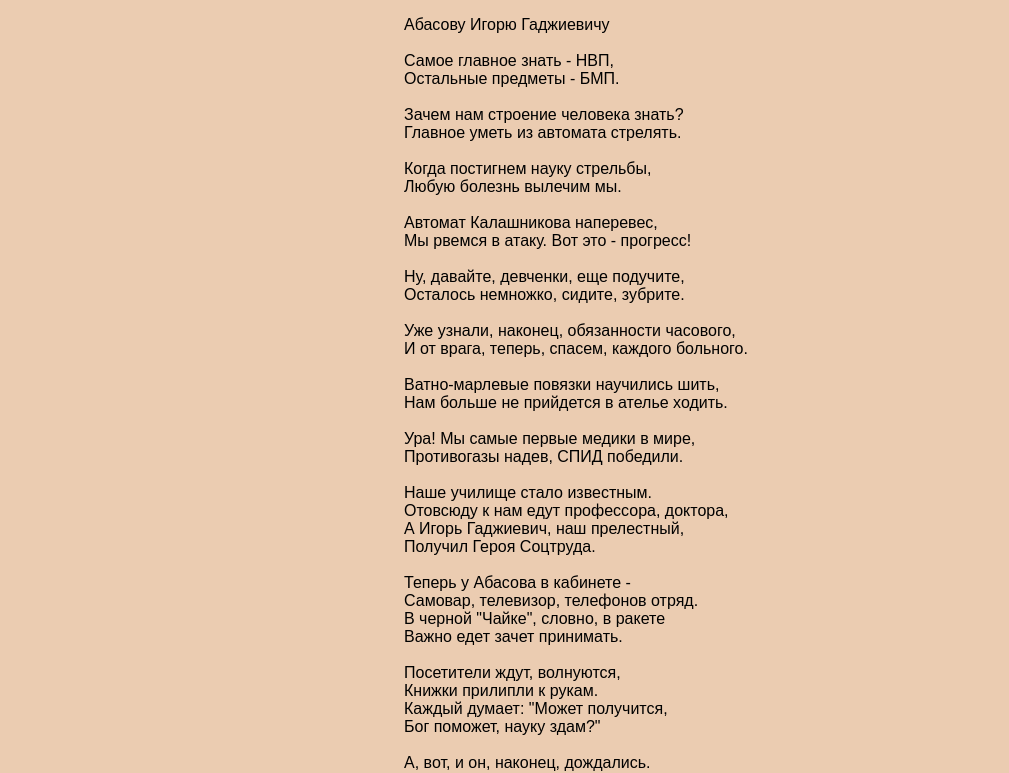
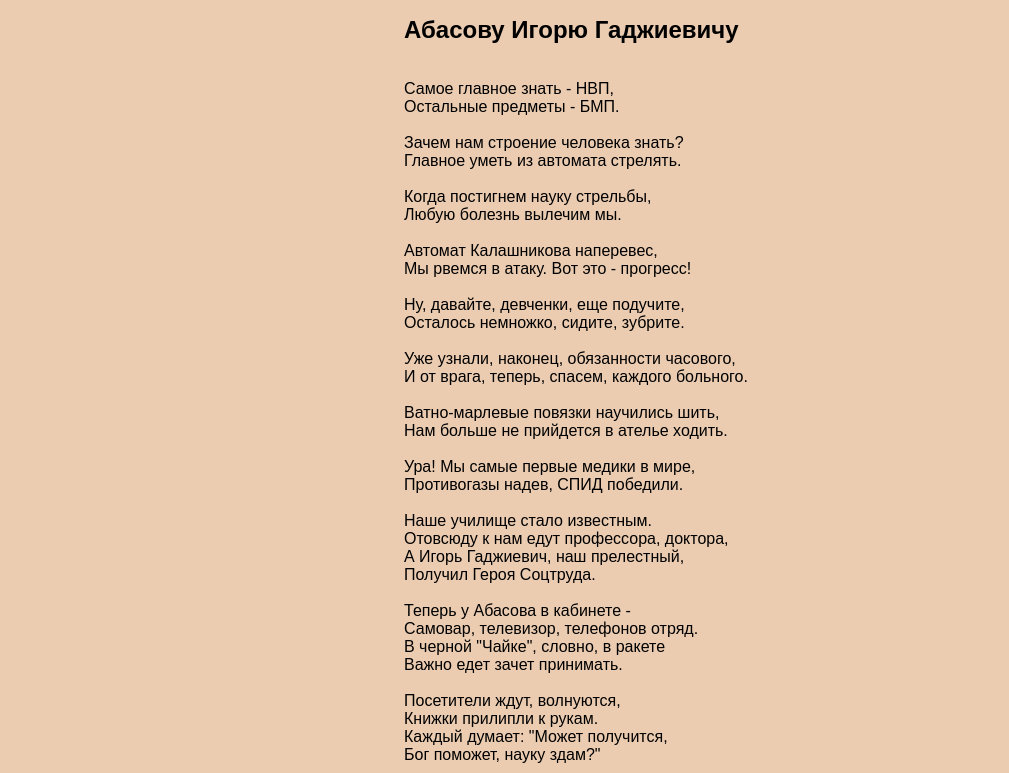
Before and after one commit to tvorit/tvorit.github.io, a plain HTML site: page alla/alla1.html in a window 1280 px wide. Shown: the part 154-927 px from the top of the page, without its empty margins (41-1050 px from the left). Drawn offline with Linux system fonts and the light colour scheme; a script that the page names is missing.

Commit message:
Update alla1.html

```diff
--- a/alla/alla1.html
+++ b/alla/alla1.html
@@ -11,8 +11,8 @@
  <a href="/index.html"><input class="gl" type="button" value='Гл'></a><br>
 	<a onclick="javascript:history.back(); return false;"><input class="back" type="button" value='Назад'></a>
 	<h1>"МУчителю мед. училища по НВП"</h1>
-	<div class="poem"><p>
-       Абасову Игорю Гаджиевичу<br>
+	<div class="poem">
+		<h2>Абасову Игорю Гаджиевичу</h2><p><br>
 <br>Самое главное знать - НВП,
 <br>Остальные предметы - БМП.
 <br>
```
